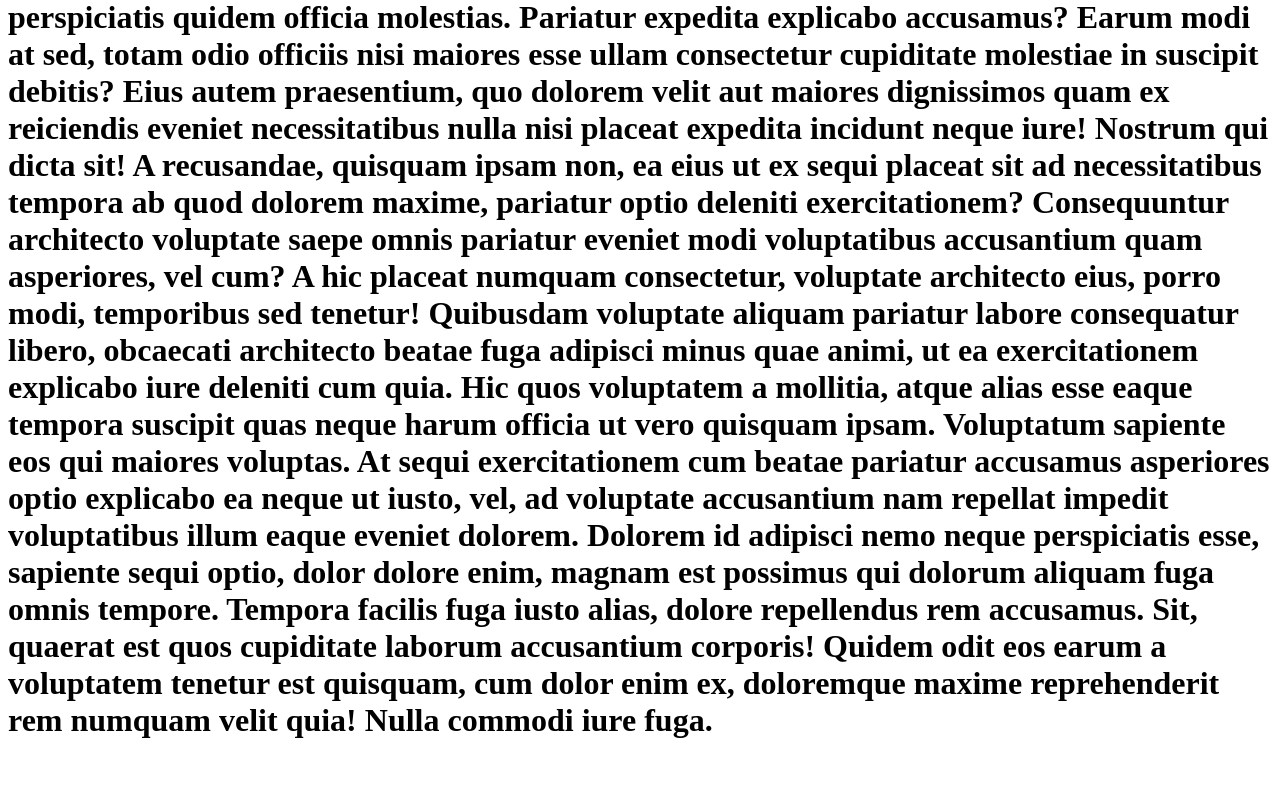
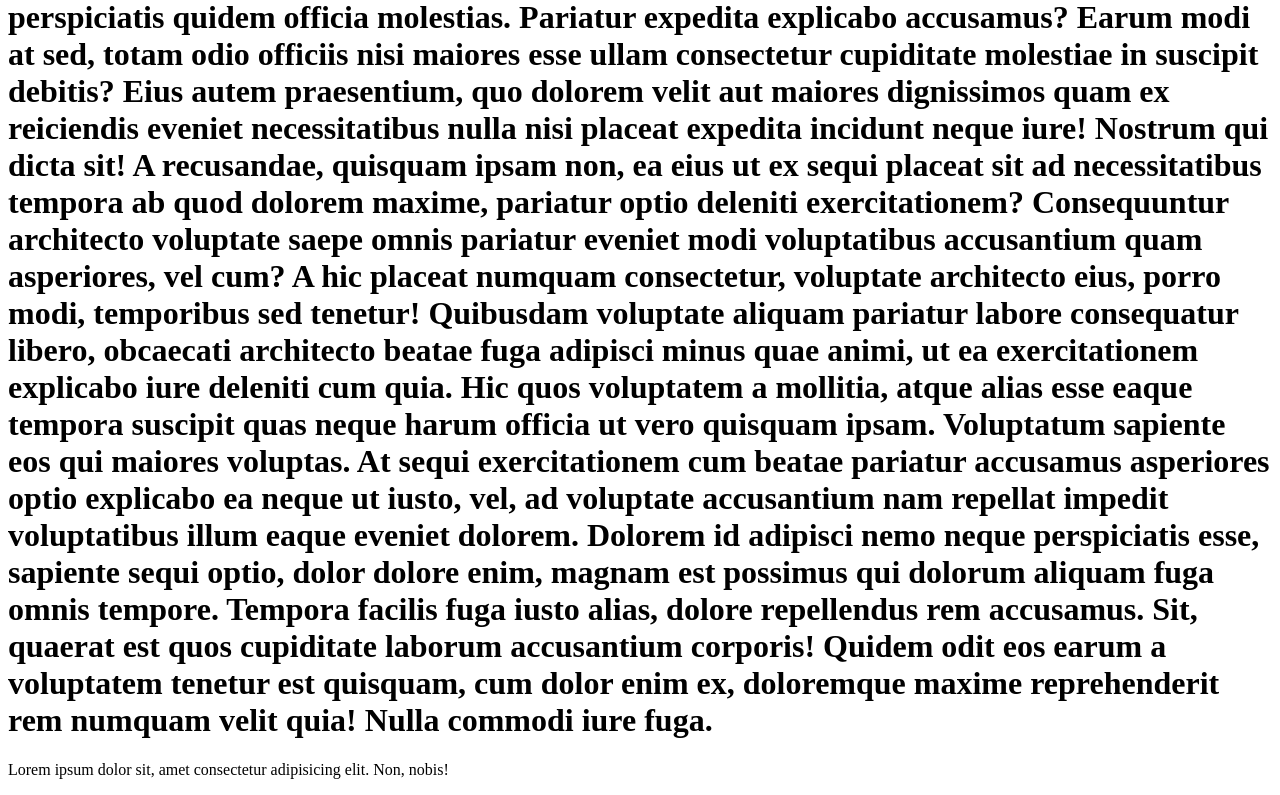
Before and after one commit to mushayed/NTN-Practice, a plain HTML site: page index.html in a window 1280 px wide. Shown: the part 6112-6907 px from the top of the page. Before the commit the page ends 6873 px from the top, so only its background shows below. Drawn offline with Linux system fonts and the light colour scheme.

Commit message:
test commit

```diff
--- a/index.html
+++ b/index.html
@@ -28,7 +28,7 @@
 
 
 
-
+  <p>Lorem ipsum dolor sit, amet consectetur adipisicing elit. Non, nobis!</p>
 
   </body>
 </html>
```
